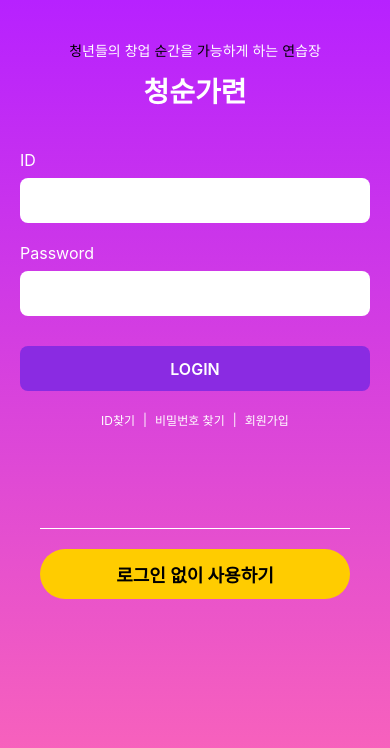
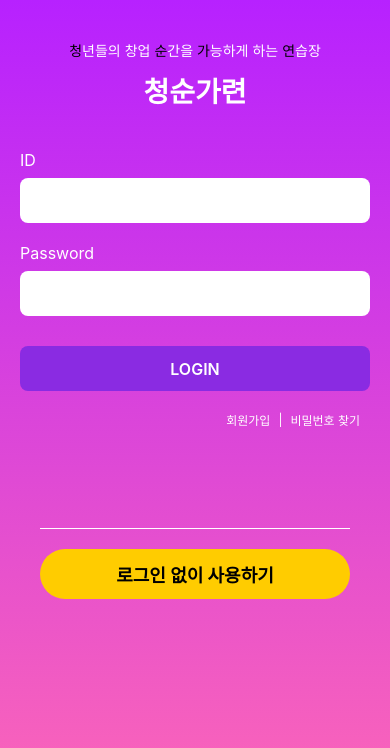
Before and after one commit to Y-O-U-R-S/mobile_SW_project, a React Native app in the folder front/: screen /Login in a window 390 px wide. Shown: the top 748 px of the page. Built offline with nearby package versions, Linux system fonts and the light colour scheme.

Commit message:
12/5 푸터, 로그인 ID 찾기 삭제, 홈화면 가로 스크롤
12/5 푸터, 로그인 ID 찾기 삭제, 홈화면 가로 스크롤

```diff
--- a/front/components/common/Footer.js
+++ b/front/components/common/Footer.js
@@ -6,10 +6,10 @@ import Ionicons from "react-native-vector-icons/Ionicons";
 
 const Footer = () => {
   const navigation = useNavigation();
-  const route = useRoute(); // 현재 활성화된 화면의 정보 가져오기
+  const route = useRoute();
 
   const isActive = (screenName) => route.name === screenName;
-
+  console.log(route.name)
   return (
     <View style={styles.footer}>
       <TouchableOpacity
@@ -46,7 +46,7 @@ const Footer = () => {
         onPress={() => navigation.navigate("PopUpStore")}
         style={styles.footerButton}
       >
-        <Text style={styles.popText}>POP</Text>
+        <Text style={[styles.popText, isActive("PopUpStore") && styles.activeText]}>POP</Text>
         <Text
           style={[
             styles.footerText,
--- a/front/components/screens/LoginScreen.js
+++ b/front/components/screens/LoginScreen.js
@@ -128,10 +128,6 @@ const LoginScreen = ({ navigation }) => {
 
             <View style={styles.bottomLinks}>
               <TouchableOpacity>
-                <Text style={styles.linkText}>ID찾기</Text>
-              </TouchableOpacity>
-              <Text style={styles.linkSeparator}>|</Text>
-              <TouchableOpacity>
                 <Text style={styles.linkText}>비밀번호 찾기</Text>
               </TouchableOpacity>
               <Text style={styles.linkSeparator}>|</Text>
@@ -213,9 +209,9 @@ const styles = StyleSheet.create({
     fontWeight: '600',
   },
   bottomLinks: {
-    flexDirection: 'row',
-    justifyContent: 'center',
+    flexDirection: 'row-reverse',
     alignItems: 'center',
+    marginRight:10,
     marginTop: 20,
   },
   linkText: {
--- a/front/components/screens/MainScreen.js
+++ b/front/components/screens/MainScreen.js
@@ -35,11 +35,10 @@ const MainScreen = () => {
 
   const formatDate = (dateString) => {
     const date = new Date(dateString);
-    const year = date.getFullYear();
     const month = String(date.getMonth() + 1).padStart(2, '0');
     const day = String(date.getDate()).padStart(2, '0');
 
-    return `${year}년 ${month}월 ${day}일`;
+    return `${month}월 ${day}일`;
   };
 
   const calculateDday = (startDate, endDate, status) => {
@@ -95,7 +94,7 @@ const MainScreen = () => {
 
         <View style={styles.section}>
           <Text style={styles.sectionHeader}>🔥 뜨끈 뜨끈 신상 팝업 🔥</Text>
-          <View style={styles.gridContainer}>
+          <ScrollView horizontal showsHorizontalScrollIndicator={false} style={styles.horizontalScroll}>
             {popUps
               .filter(popup => popup.status === "운영중")
               .sort((a, b) => calculateRemainingDays(b.end_Date) - calculateRemainingDays(a.end_Date)) // 종료일이 가장 많이 남은 순으로 정렬
@@ -116,17 +115,19 @@ const MainScreen = () => {
                   <Text style={styles.gridTitle} numberOfLines={2}>
                     {popup.popup_Name}
                   </Text>
+                  <View style={styles.dateContainer}>
                     <Text style={styles.dateText}>
                       {formatDate(popup.start_Date)} ~ {formatDate(popup.end_Date)}
                     </Text>
+                  </View>
                 </TouchableOpacity>
               ))}
-          </View>
+          </ScrollView>
         </View>
 
         <View style={styles.section}>
           <Text style={styles.sectionHeader}>🤩 오픈 예정 팝업 미리보기!!</Text>
-          <View style={styles.gridContainer}>
+          <ScrollView horizontal showsHorizontalScrollIndicator={false} style={styles.horizontalScroll}>
             {popUps
               .filter(popup => popup.status === "오픈 예정")
               .sort((a, b) => calculateRemainingDays(a.start_Date) - calculateRemainingDays(b.start_Date)) // 오픈 예정일이 얼마 남지 않은 순으로 정렬
@@ -147,12 +148,14 @@ const MainScreen = () => {
                   <Text style={styles.gridTitle} numberOfLines={2}>
                     {popup.popup_Name}
                   </Text>
+                  <View style={styles.dateContainer}>
                     <Text style={styles.dateText}>
                       {formatDate(popup.start_Date)} ~ {formatDate(popup.end_Date)}
                     </Text>
+                  </View>
                 </TouchableOpacity>
               ))}
-          </View>
+          </ScrollView>
         </View>
       </ScrollView>
       <Footer />
@@ -175,6 +178,8 @@ const styles = StyleSheet.create({
   bannerImage: {
     width: '100%',
     height: '100%',
+  }, horizontalScroll: {
+    paddingVertical: 10,
   },
   bannerOverlay: {
     position: 'absolute',
@@ -205,6 +210,7 @@ const styles = StyleSheet.create({
   gridItem: {
     width: (width - 45) / 2,
     marginBottom: 20,
+    marginRight: 15,
   },
   imageContainer: {
     position: 'relative',
@@ -213,6 +219,8 @@ const styles = StyleSheet.create({
     width: '100%',
     height: 200,
     borderRadius: 10,
+  }, dateContainer: {
+    flexDirection: 'row',
   },
   ddayContainer: {
     position: 'absolute',
@@ -238,7 +246,7 @@ const styles = StyleSheet.create({
     marginBottom: 4,
   },
   dateText: {
-    fontSize: 14,
+    fontSize: 10,
     color: '#666',
   },
 });
```
Lines whose indentation alone changed are shown as unchanged.
